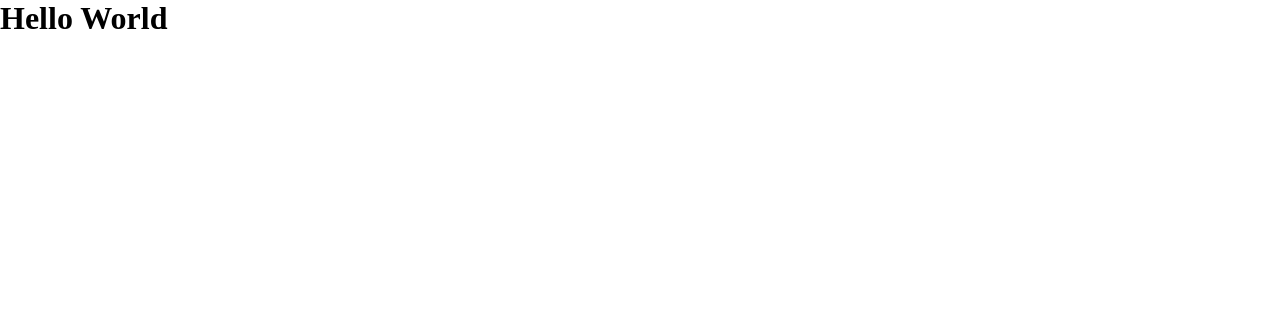
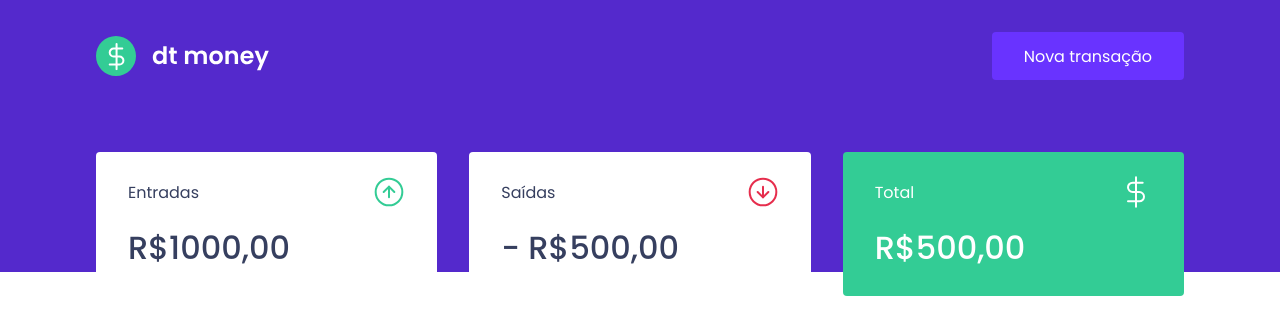
Before and after one commit to ElijahJunnior/Ignite-reactjs-03-dtmoney, a React (Create React App) app: page / in a window 1280 px wide. Shown: the top 334 px of the page. Built offline with nearby package versions, Linux system fonts and the light colour scheme.

Commit message:
creating Dashboard component

```diff
--- a/public/index.html
+++ b/public/index.html
@@ -2,10 +2,17 @@
 <html lang="en">
 
 <head>
+
+  <link rel="preconnect" href="https://fonts.googleapis.com">
+  <link rel="preconnect" href="https://fonts.gstatic.com" crossorigin>
+
   <meta charset="utf-8" />
   <meta name="viewport" content="width=device-width, initial-scale=1" />
   <link rel="shortcut icon" href="favicon.png" type="image/x-icon">
   <title>DT Money</title>
+
+  <link href="https://fonts.googleapis.com/css2?family=Poppins:wght@400;500;600&display=swap" rel="stylesheet">
+
 </head>
 
 <body>
--- a/src/App.tsx
+++ b/src/App.tsx
@@ -1,10 +1,13 @@
+import { Dashboard } from "./components/Dashboard";
+import { Header } from "./components/Header";
 import { GlobalStyle } from "./styles/global";
 
 export function App() {
   return (
-    <div className="App">
+    <>
+      <Header />
+      <Dashboard />
       <GlobalStyle />
-      <h1> Hello World </h1>
-    </div>
+    </>
   );
 }
--- /dev/null
+++ b/src/components/Dashboard/index.tsx
@@ -0,0 +1,11 @@
+import { Summary } from "../Summary";
+import { Container } from "./styles";
+
+
+export function Dashboard() {
+    return (
+        <Container>
+            <Summary />
+        </Container>
+    )
+}
--- /dev/null
+++ b/src/components/Dashboard/styles.ts
@@ -0,0 +1,7 @@
+import styled from 'styled-components';
+
+export const Container = styled.main`
+    max-width: 1120px;
+    margin: 0 auto;
+    padding: 2.5rem 1rem;
+`;
--- /dev/null
+++ b/src/components/Header/index.tsx
@@ -0,0 +1,16 @@
+import logoImg from '../../assets/logo.svg';
+
+import { Container, Content } from './styles';
+
+export function Header() {
+    return (
+
+        <Container>
+            <Content>
+                <img src={logoImg} alt="DT Money" />
+                <button type='button'> Nova transação </button>
+            </Content>
+        </Container>
+
+    )
+}
--- /dev/null
+++ b/src/components/Header/styles.ts
@@ -0,0 +1,30 @@
+import styled from 'styled-components';
+
+export const Container = styled.header`
+    background: var(--blue);
+`;
+
+export const Content = styled.div`
+    max-width: 1120px;
+    margin: 0 auto;
+    padding: 2rem 1rem 12rem;
+    display: flex;
+    align-items:  center;
+    justify-content: space-between;
+
+    button {
+        font-size: 1rem;
+        color: #FFF;
+        background: var(--blue-light);
+        border: 0;
+        padding: 0 2rem;
+        border-radius: 0.25rem;
+        height: 3rem;
+        transition: filter 0.5s;
+
+        &:hover {
+            filter: brightness(0.9);
+        }
+    }
+
+`;
--- /dev/null
+++ b/src/components/Summary/index.tsx
@@ -0,0 +1,33 @@
+import { Container } from './styles';
+
+import incomeImg from '../../assets/income.svg';
+import outcomeImg from '../../assets/outcome.svg';
+import totalImg from '../../assets/total.svg';
+
+export function Summary() {
+    return (
+        <Container>
+            <div>
+                <header>
+                    <p> Entradas </p>
+                    <img src={incomeImg} alt="Entradas" />
+                </header>
+                <strong>R$1000,00</strong>
+            </div>
+            <div>
+                <header>
+                    <p> Saídas </p>
+                    <img src={outcomeImg} alt="Saídas" />
+                </header>
+                <strong> - R$500,00</strong>
+            </div>
+            <div className='highlight-background'>
+                <header>
+                    <p> Total </p>
+                    <img src={totalImg} alt="Total" />
+                </header>
+                <strong>R$500,00</strong>
+            </div>
+        </Container>
+    )
+}
--- /dev/null
+++ b/src/components/Summary/styles.ts
@@ -0,0 +1,34 @@
+import styled from 'styled-components';
+
+export const Container = styled.div`
+    display: grid;
+    grid-template-columns: repeat(3, 1fr);
+    gap: 2rem;
+    margin-top: -10rem;
+
+    div {
+        background: var(--shape);
+        padding: 1.5rem 2rem;
+        border-radius: 0.25rem;
+        color: var(--text-title);
+
+        header {
+            display: flex;
+            align-items: center;
+            justify-content: space-between;
+        }
+
+        strong {
+            display: block;
+            margin-top: 1rem;
+            font-size: 2rem;
+            font-weight: 500;
+            line-height: 3rem;
+        }
+
+        &.highlight-background {
+            background: var(--green);
+            color: #FFF;
+        }
+    }
+`;
--- a/src/styles/global.ts
+++ b/src/styles/global.ts
@@ -6,6 +6,7 @@
 
         --red: #E52E4D;
         --blue: #5429CC;
+        --green: #33CC95;
 
         --blue-light: #6933FF;
 
@@ -38,6 +39,15 @@
         -webkit-font-smoothing: antialiased;
     }
 
+    body, input, textarea, button {
+        font-family: 'Poppins', sans-serif;
+        font-weight: 400;
+    }
+
+    h1, h2, h3, h4, h5, h6, strong {
+        font-weight: 600;
+    }
+
     button {
         cursor: pointer;
     }
```
